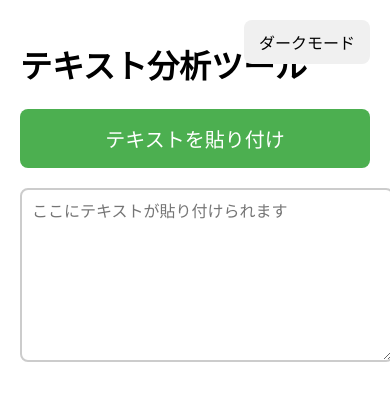
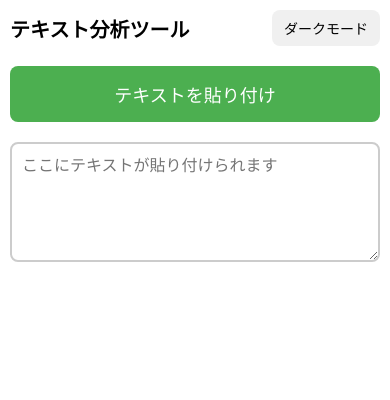
Before and after one commit to notonpower/wordcounter2, a plain HTML site: page index.html in a window 390 px wide. Drawn offline with Linux system fonts and the light colour scheme.

Commit message:
Update index.html

```diff
--- a/index.html
+++ b/index.html
@@ -7,21 +7,32 @@
     <style>
         body {
             font-family: 'Helvetica Neue', Arial, 'Hiragino Sans', 'Hiragino Kaku Gothic ProN', 'BIZ UDPGothic', Meiryo, sans-serif;
-            max-width: 800px;
+            max-width: 100%;
             margin: 0 auto;
             padding: 20px;
             transition: background-color 0.3s, color 0.3s;
             font-weight: bold;
             -webkit-font-smoothing: antialiased;
             -moz-osx-font-smoothing: grayscale;
+            box-sizing: border-box;
         }
         body.dark-mode {
             background-color: #222;
             color: #eee;
         }
+        .header {
+            display: flex;
+            justify-content: space-between;
+            align-items: center;
+            margin-bottom: 20px;
+        }
+        h1 {
+            margin: 0;
+            font-size: 24px;
+        }
         textarea {
             width: 100%;
-            min-height: 150px;
+            height: 150px;
             margin-bottom: 20px;
             padding: 10px;
             border: 2px solid #ccc;
@@ -30,6 +41,7 @@
             line-height: 1.5;
             resize: vertical;
             font-family: inherit;
+            box-sizing: border-box;
         }
         body.dark-mode textarea {
             background-color: #333;
@@ -40,7 +52,7 @@
             display: block;
             width: 100%;
             padding: 15px;
-            font-size: 20px;
+            font-size: 18px;
             background-color: #4CAF50;
             color: white;
             border: none;
@@ -61,14 +73,13 @@
         }
         #result {
             display: grid;
-            grid-template-columns: repeat(auto-fit, minmax(180px, 1fr));
-            gap: 20px;
-            margin-top: 20px;
+            grid-template-columns: repeat(2, 1fr);
+            gap: 10px;
         }
         .result-box {
             background-color: #f0f0f0;
             border-radius: 15px;
-            padding: 20px;
+            padding: 15px;
             box-shadow: 0 4px 6px rgba(0, 0, 0, 0.1);
             text-align: center;
             transition: all 0.3s ease;
@@ -81,21 +92,18 @@
             box-shadow: 0 6px 8px rgba(0, 0, 0, 0.15);
         }
         .count {
-            font-size: 36px;
+            font-size: 28px;
             font-weight: bold;
             display: block;
-            margin: 10px 0;
+            margin: 5px 0;
             color: #4CAF50;
         }
         body.dark-mode .count {
             color: #6abf69;
         }
         #darkModeToggle {
-            position: fixed;
-            top: 20px;
-            right: 20px;
-            padding: 10px 15px;
-            font-size: 16px;
+            padding: 8px 12px;
+            font-size: 14px;
             background-color: #f0f0f0;
             border: none;
             border-radius: 8px;
@@ -107,14 +115,36 @@
             background-color: #444;
             color: #eee;
         }
+        @media (max-width: 600px) {
+            body {
+                padding: 10px;
+            }
+            h1 {
+                font-size: 20px;
+            }
+            textarea {
+                height: 120px;
+            }
+            #result {
+                grid-template-columns: 1fr;
+            }
+            .result-box {
+                padding: 10px;
+            }
+            .count {
+                font-size: 24px;
+            }
+        }
     </style>
 </head>
 <body>
-    <h1>テキスト分析ツール</h1>
+    <div class="header">
+        <h1>テキスト分析ツール</h1>
+        <button id="darkModeToggle">ライトモード</button>
+    </div>
     <button id="paste">テキストを貼り付け</button>
     <textarea id="input" placeholder="ここにテキストが貼り付けられます"></textarea>
     <div id="result"></div>
-    <button id="darkModeToggle">ライトモード</button>
 
     <script>
         const input = document.getElementById('input');
```
